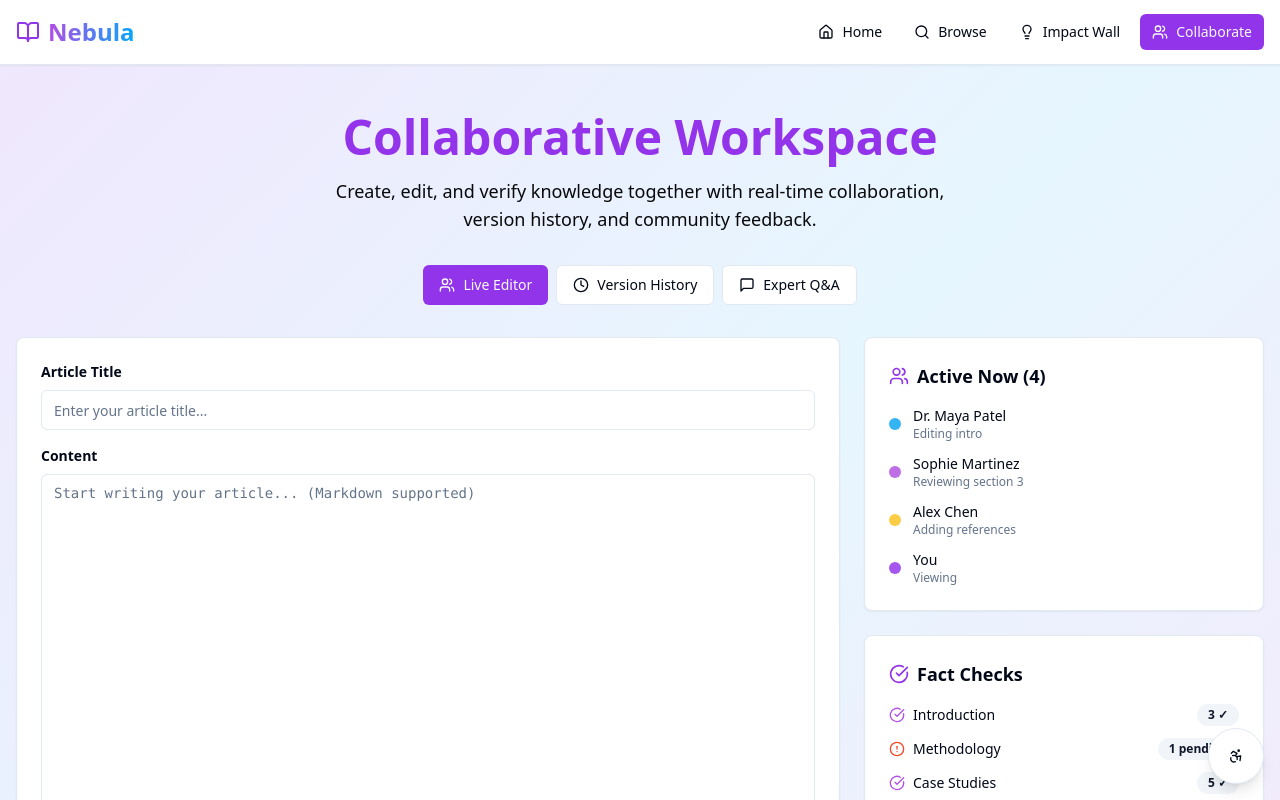
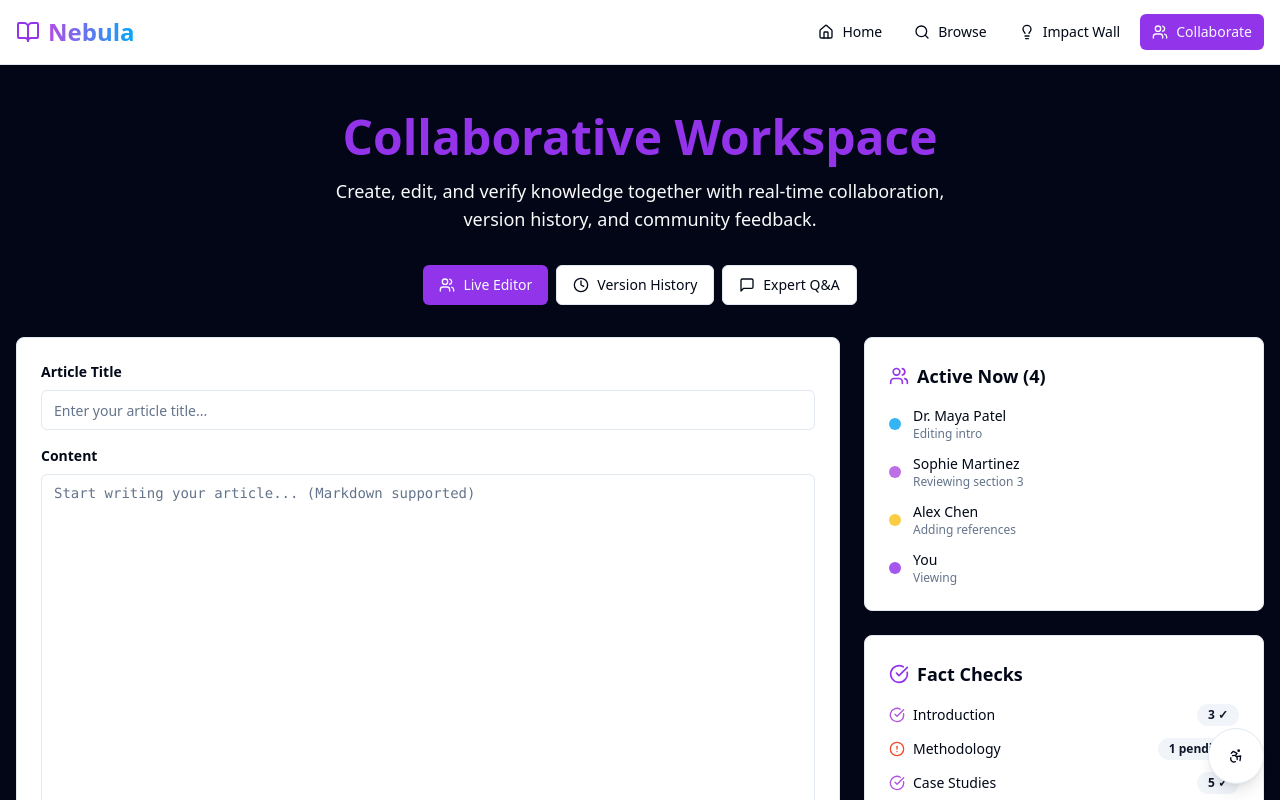
Before and after one commit to MS-Shamanth/Nebula, a React (Vite) app: page /collaborate in a window 1280 px wide. Shown: the top 800 px of the page. Built offline with nearby package versions, Linux system fonts and the light colour scheme; the HTML template or start-up script is replaced by a standard one; what storyblok-js-client would draw is missing.

Commit message:
Visual edit in Lovable

```diff
--- a/src/pages/Collaborate.tsx
+++ b/src/pages/Collaborate.tsx
@@ -8,13 +8,13 @@ import { useState } from "react";
 const Collaborate = () => {
   const [activeTab, setActiveTab] = useState<"editor" | "versions" | "qa">("editor");
   return <div className="min-h-screen bg-gradient-hero">
-      <main className="container mx-auto px-4 py-12 space-y-8">
+      <main className="container mx-auto px-4 py-12 space-y-8 bg-slate-950">
         {/* Header */}
         <section className="text-center space-y-4">
           <h1 className="text-4xl md:text-5xl font-bold text-purple-600">
             Collaborative Workspace
           </h1>
-          <p className="text-lg max-w-2xl mx-auto text-zinc-950">
+          <p className="text-lg max-w-2xl mx-auto text-zinc-50">
             Create, edit, and verify knowledge together with real-time collaboration,
             version history, and community feedback.
           </p>
```
